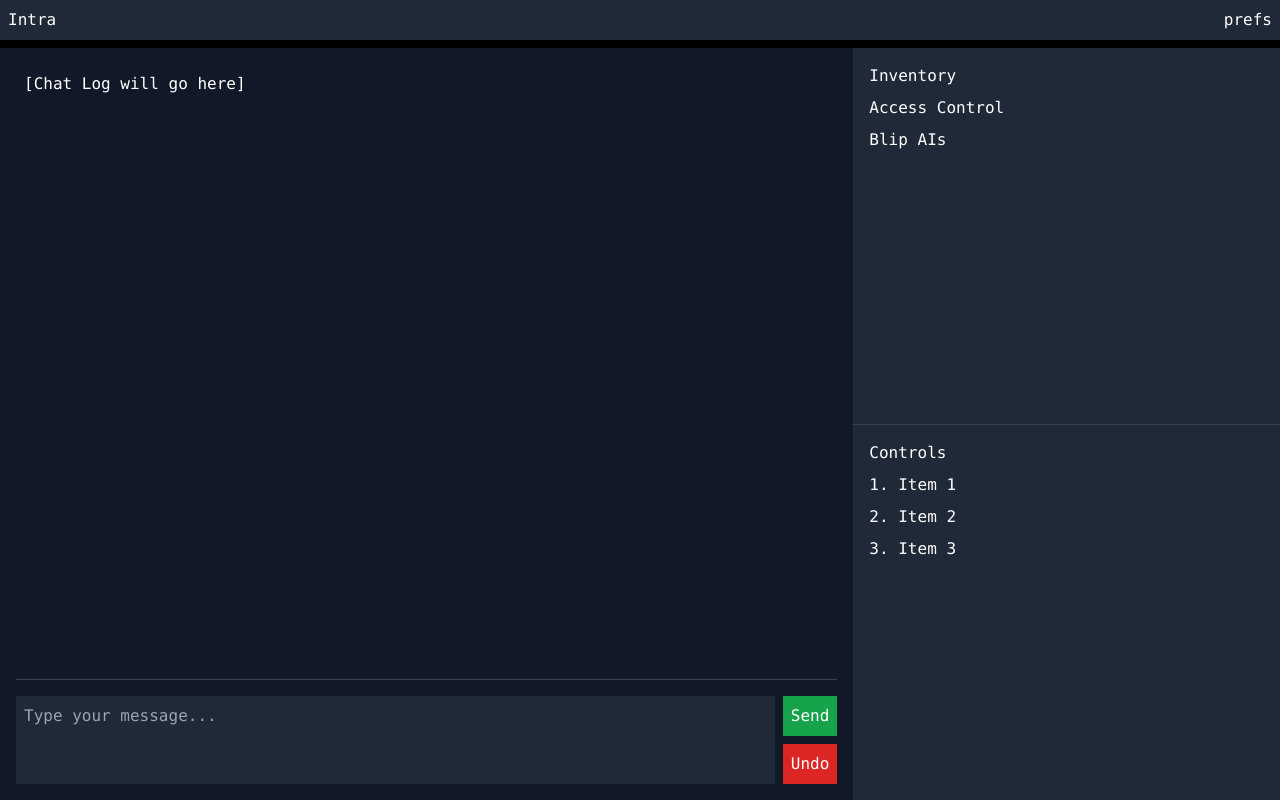
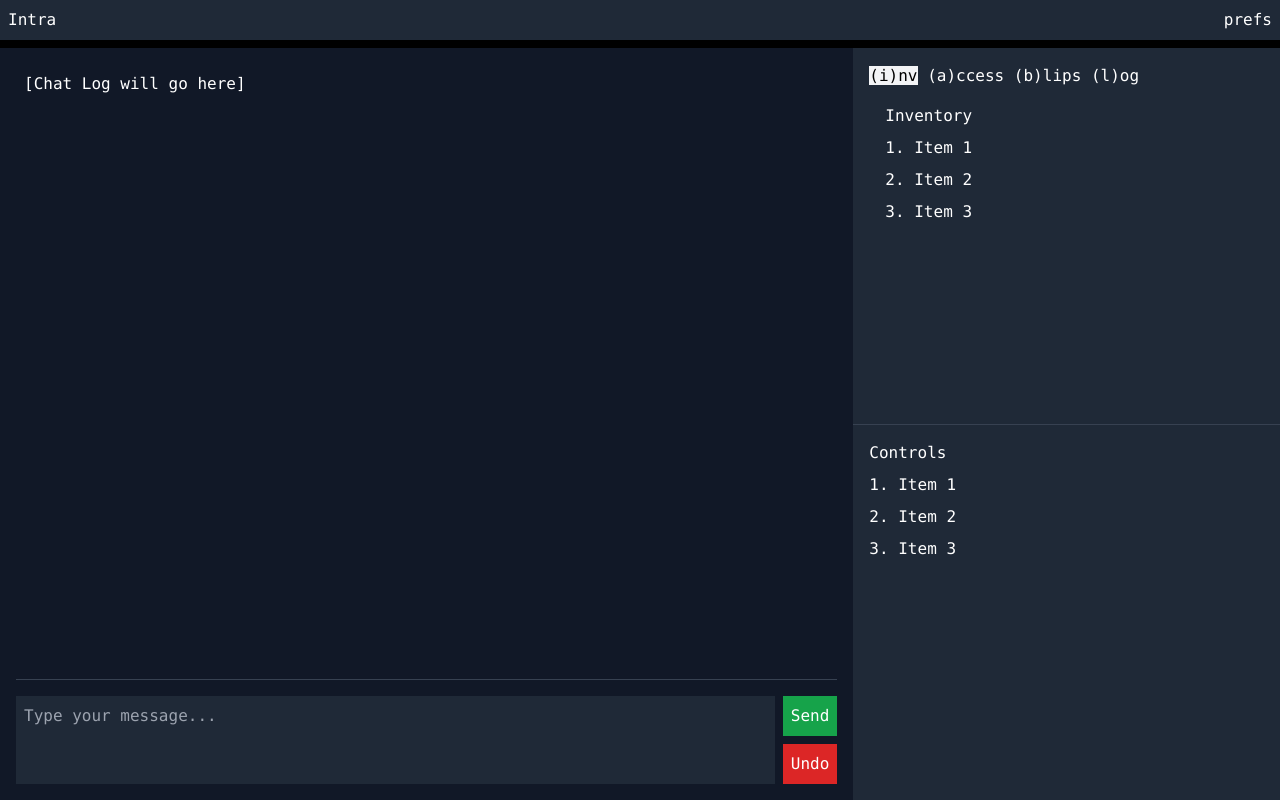
Before and after one commit to ianb/intra-game, a Next.js app: page / in a window 1280 px wide. Built offline with nearby package versions, Linux system fonts and the light colour scheme.

Commit message:
Fix a bunch of preact server-side-rendering issues
Implement tabs and llm logs

```diff
--- a/app/application.tsx
+++ b/app/application.tsx
@@ -1,5 +1,10 @@
+import LlmLog from "@/components/llmlog";
 import { model } from "@/lib/model";
+import { persistentSignal } from "@/lib/persistentsignal";
+import { useSignal } from "@preact/signals-react";
 import { KeyboardEvent } from "react";
+
+const activeTab = persistentSignal("activeTab", "inv");
 
 export default function Home() {
   return (
@@ -12,7 +17,6 @@ export default function Home() {
       <div className="flex flex-1 pt-12">
         {" "}
         {/* Add pt-12 to push down the content below the fixed top bar */}
-        {/* Left side (Chat interface) */}
         <div className="w-2/3 flex flex-col p-4 bg-gray-900 text-white">
           {/* Scrollable log */}
           <div className="flex-1 overflow-y-auto border-b border-gray-700 p-2">
@@ -64,12 +68,85 @@ function Input() {
 }
 
 function HeadsUpDisplay() {
+  const activeClass = "text-black bg-gray-100 cursor-pointer";
+  const inactiveClass = "cursor-pointer";
   return (
-    <div className="flex-1 p-4 border-b border-gray-700">
+    <div className="flex-1 p-4 border-b border-gray-700 h-1/2">
+      <div>
+        <span
+          onClick={() => {
+            activeTab.value = "inv";
+          }}
+          className={activeTab.value === "inv" ? activeClass : inactiveClass}
+        >
+          (i)nv
+        </span>{" "}
+        <span
+          onClick={() => {
+            activeTab.value = "access";
+          }}
+          className={activeTab.value === "access" ? activeClass : inactiveClass}
+        >
+          (a)ccess
+        </span>{" "}
+        <span
+          onClick={() => {
+            activeTab.value = "blips";
+          }}
+          className={activeTab.value === "blips" ? activeClass : inactiveClass}
+        >
+          (b)lips
+        </span>{" "}
+        <span
+          onClick={() => {
+            activeTab.value = "log";
+          }}
+          className={activeTab.value === "log" ? activeClass : inactiveClass}
+        >
+          (l)og
+        </span>
+      </div>
+      {activeTab.value === "inv" && <Inventory />}
+      {activeTab.value === "access" && <AccessControl />}
+      {activeTab.value === "blips" && <Blips />}
+      {activeTab.value === "log" && <LlmLog />}
+    </div>
+  );
+}
+
+function Inventory() {
+  return (
+    <div className="flex-1 p-4">
+      <div className="mb-2">Inventory</div>
       <ul className="space-y-2">
-        <li className="cursor-pointer">Inventory</li>
-        <li className="cursor-pointer">Access Control</li>
-        <li className="cursor-pointer">Blip AIs</li>
+        <li>1. Item 1</li>
+        <li>2. Item 2</li>
+        <li>3. Item 3</li>
+      </ul>
+    </div>
+  );
+}
+
+function AccessControl() {
+  return (
+    <div className="flex-1 p-4">
+      <div className="mb-2">Access Control</div>
+      <ul className="space-y-2">
+        <li>1. Code XYZ</li>
+        <li>2. Code ABC</li>
+        <li>3. Code 123</li>
+      </ul>
+    </div>
+  );
+}
+
+function Blips() {
+  return (
+    <div className="flex-1 p-4">
+      <div className="mb-2">Blips</div>
+      <ul className="space-y-2">
+        <li>1. Helpertron</li>
+        <li>2. Fitz</li>
       </ul>
     </div>
   );
--- a/lib/llm.ts
+++ b/lib/llm.ts
@@ -1,10 +1,28 @@
-import { GeminiChatType } from "./types";
+import { signal } from "@preact/signals-react";
+import { GeminiChatType, LlmLogType } from "./types";
+
+export const logSignal = signal<LlmLogType[]>([]);
 
 export async function chat(request: GeminiChatType) {
+  const log = {
+    request,
+  };
+  const lastIndex = logSignal.value.length
+    ? logSignal.value[0].request.meta.index
+    : 0;
+  request.meta.index = lastIndex + 1;
+  request.meta.start = Date.now();
+  logSignal.value = [log, ...logSignal.value.slice(0, 20)];
   const response = await fetch("/api/llm", {
     method: "POST",
     body: JSON.stringify(request),
   });
-  const resp = await response.json();
-  return resp.response;
+  const text = (await response.json()).response;
+  const newLog = {
+    ...log,
+    end: Date.now(),
+    response: text,
+  };
+  logSignal.value = logSignal.value.map((l) => (l === log ? newLog : l));
+  return text;
 }
--- a/lib/model.ts
+++ b/lib/model.ts
@@ -4,6 +4,7 @@ import { chat } from "./llm";
 
 export class Model {
   session: SignalType<SessionType>;
+
   constructor() {
     this.session = persistentSignal<SessionType>("session", {
       name: "",
@@ -15,6 +16,9 @@ export class Model {
   async sendText(text: string) {
     console.log("Sending text", text);
     const result = await chat({
+      meta: {
+        title: "Gemini",
+      },
       model: "gemini-1.5-flash",
       history: [],
       message: text,
--- a/lib/persistentsignal.ts
+++ b/lib/persistentsignal.ts
@@ -42,3 +42,49 @@ export function persistentSignal<T>(
   });
   return s;
 }
+
+export class SignalView<T> implements SignalType<T> {
+  constructor(
+    public signal: SignalType<any>,
+    public attr: string,
+    public defaultValue: T
+  ) {
+    this.signal = signal;
+    this.attr = attr;
+    this.defaultValue = defaultValue;
+  }
+
+  get value() {
+    const obj = this.signal.value;
+    if (!obj || typeof obj !== "object") {
+      return this.defaultValue;
+    }
+    const v = obj[this.attr];
+    if (v === undefined) {
+      return this.defaultValue;
+    }
+    return v;
+  }
+
+  set value(v: T) {
+    const obj = this.signal.value;
+    if (!obj || typeof obj !== "object") {
+      throw new Error(`Cannot set .${this.attr} on ${obj}`);
+    }
+    const newObj = { ...obj };
+    newObj[this.attr] = v;
+    this.signal.value = newObj;
+  }
+
+  peek() {
+    const obj = this.signal.peek();
+    if (!obj || typeof obj !== "object") {
+      return this.defaultValue;
+    }
+    const v = obj[this.attr];
+    if (v === undefined) {
+      return this.defaultValue;
+    }
+    return v;
+  }
+}
```
Also changed, not shown: lib/types.ts (+15 -2 lines), .eslintrc.json.
